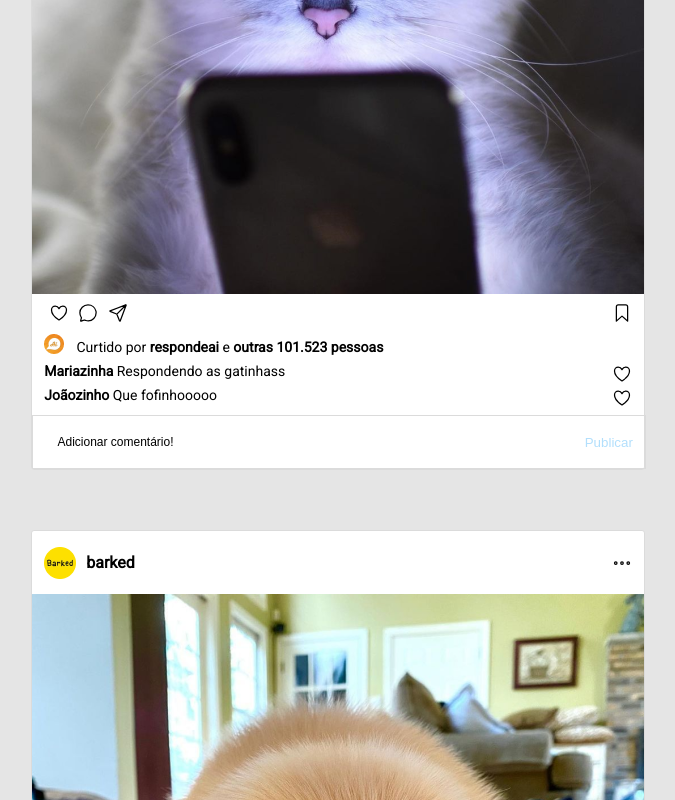
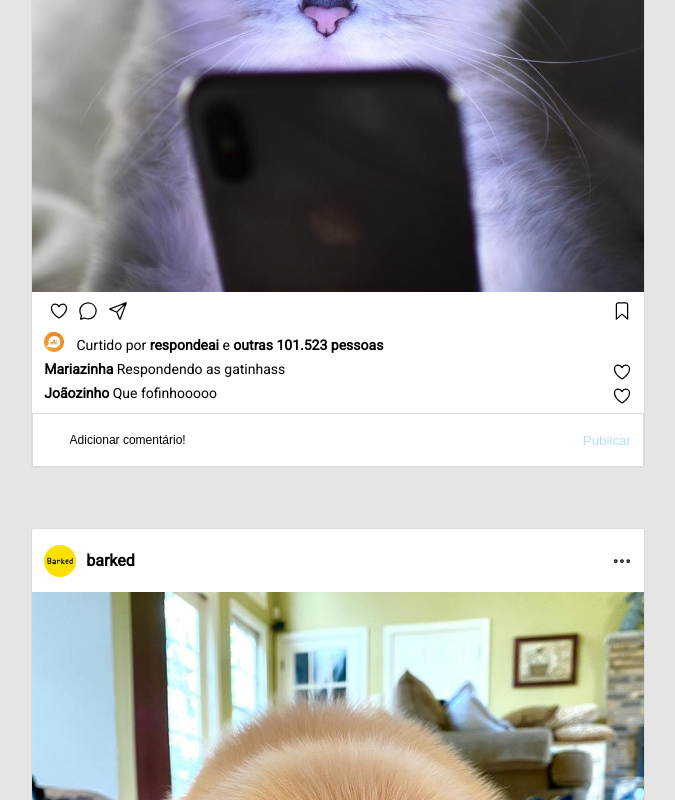
Before and after one commit to mateuskuritza/InstagramStaticResponsive, a plain HTML site: page index.html in a window 1280 px wide. Shown: the part 614-1414 px from the top of the page, without its empty margins (138-813 px from the left). Drawn offline with nearby package versions, Linux system fonts and the light colour scheme.

Commit message:
box sizing att

```diff
--- a/css/style.css
+++ b/css/style.css
@@ -1,3 +1,6 @@
+* {
+    box-sizing: border-box;
+}
 ion-icon{
     font-size: 20px;
     cursor: pointer;
@@ -296,8 +299,8 @@ input{
     outline: none;
     background: none;
     text-align: left;
-    border-radius: 24px;
-    padding-left: 2%;
+    border-radius: 20px;
+    padding-left: 4%;
     margin: 2%;
 }
 
```
